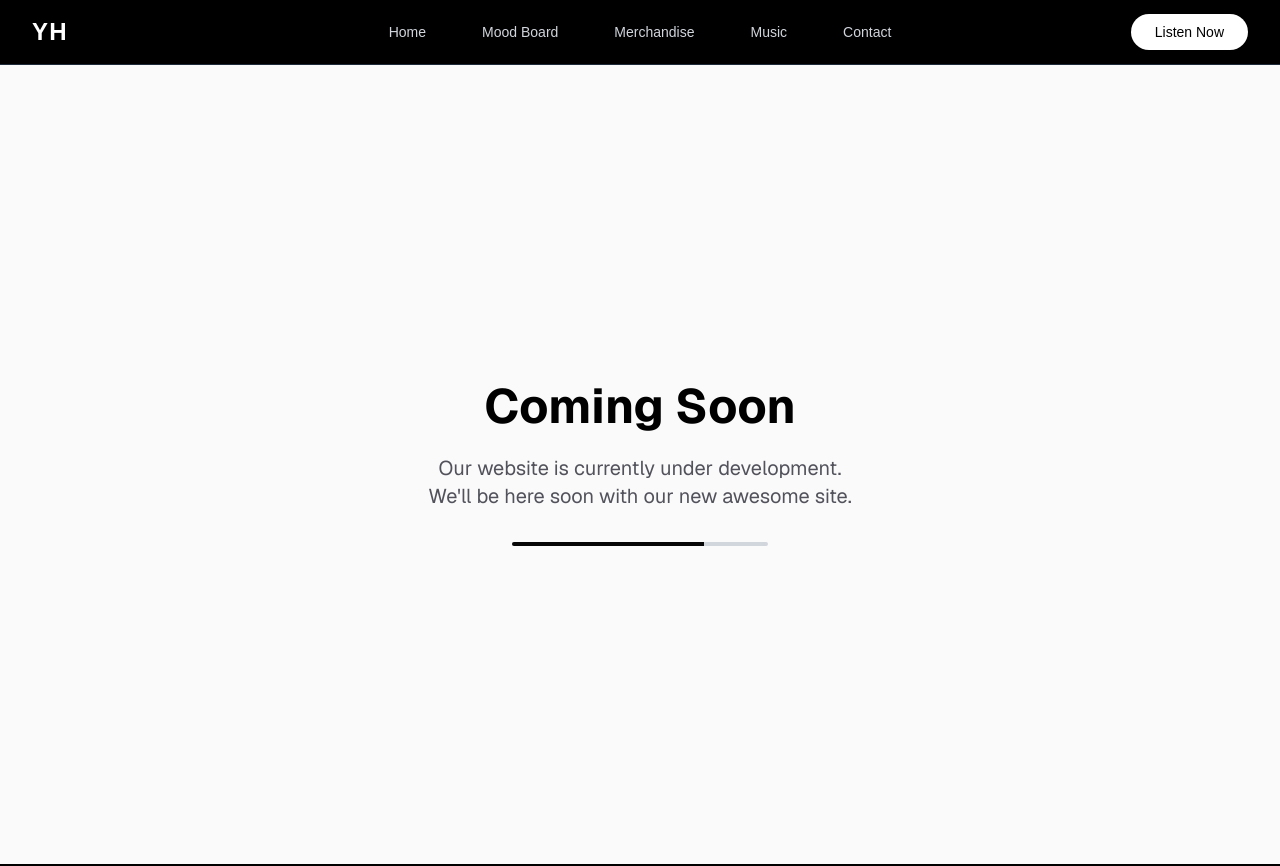
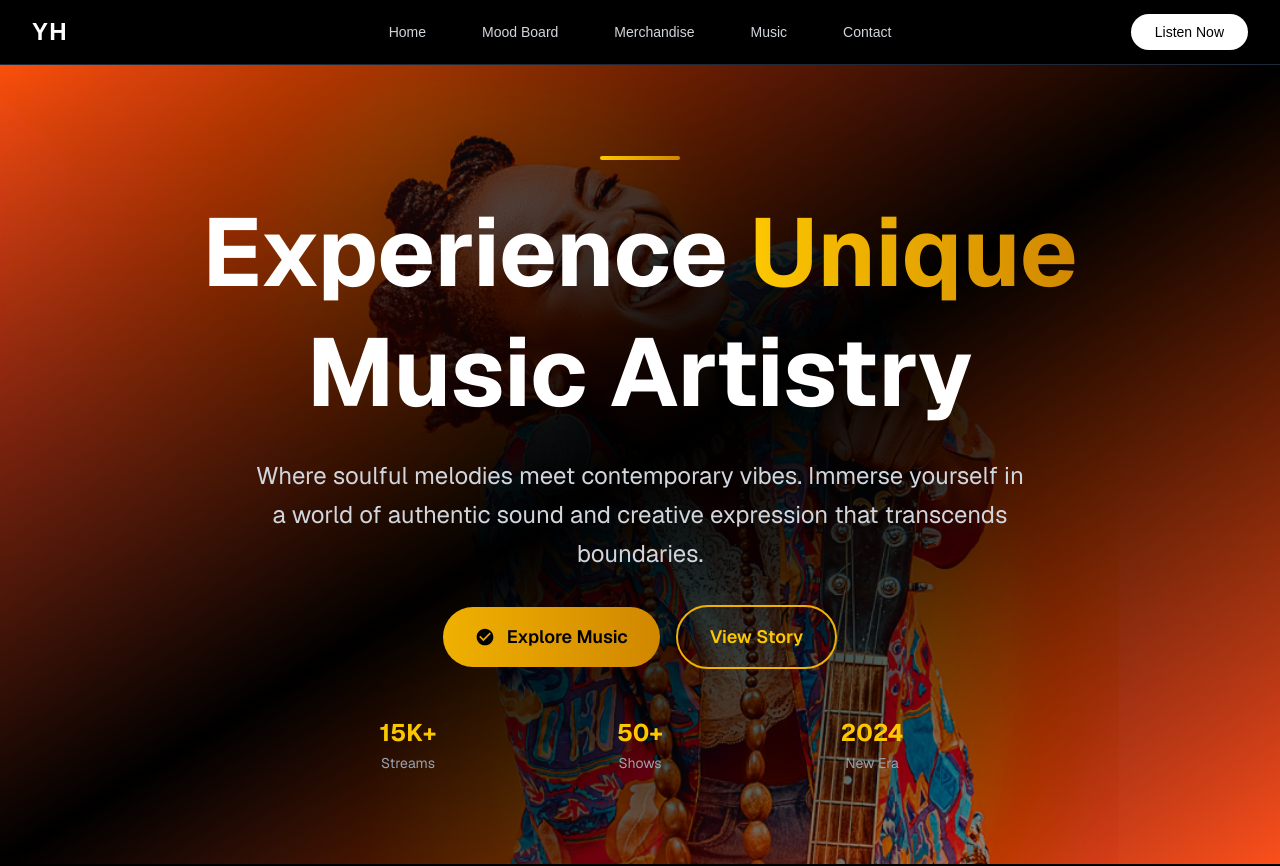
Before and after one commit to Mykol5/yhstore, a Next.js app: page / in a window 1280 px wide. Shown: the top 866 px of the page. Built offline with nearby package versions, Linux system fonts and the light colour scheme.

Commit message:
updated main page screen commit

```diff
--- a/app/page.tsx
+++ b/app/page.tsx
@@ -1,3 +1,99 @@
+import UpcomingSong from './components/UpcomingSong';
+
+export default function Home() {
+  return (
+    <div className="min-h-screen bg-black font-sans">
+      {/* Hero Section */}
+      <section className="relative min-h-screen flex items-center justify-center overflow-hidden">
+        {/* Background Image with Overlay */}
+        <div
+          className="absolute inset-0 bg-black bg-opacity-70 z-0"
+          style={{
+            backgroundImage: 'url("/hero-bg.png")', // Replace with actual image path
+            backgroundSize: 'cover',
+            backgroundPosition: 'center',
+            backgroundRepeat: 'no-repeat'
+          }}
+        />
+
+        {/* Gold Overlay Gradient */}
+        <div className="absolute inset-0 bg-gradient-to-br from-yellow-500/10 via-black to-yellow-600/5 z-10" />
+
+        {/* Content */}
+        <div className="relative z-20 text-center px-4 sm:px-6 lg:px-8 max-w-6xl mx-auto">
+          {/* Logo/Brand */}
+          <div className="mb-8">
+            {/* <div className="text-yellow-400 text-4xl font-bold tracking-wider mb-2">
+              YH
+            </div> */}
+            <div className="w-20 h-1 bg-gradient-to-r from-yellow-400 to-yellow-600 mx-auto rounded-full" />
+          </div>
+
+          {/* Main Heading */}
+          <h1 className="text-5xl md:text-7xl lg:text-8xl font-bold text-white mb-6 leading-tight">
+            Experience{' '}
+            <span className="text-transparent bg-clip-text bg-gradient-to-r from-yellow-400 to-yellow-600">
+              Unique
+            </span>{' '}
+            Music Artistry
+          </h1>
+
+          {/* Sub Text */}
+          <p className="text-xl md:text-2xl text-gray-300 mb-8 max-w-3xl mx-auto leading-relaxed">
+            Where soulful melodies meet contemporary vibes. Immerse yourself in a world of
+            authentic sound and creative expression that transcends boundaries.
+          </p>
+
+          {/* CTA Buttons */}
+          <div className="flex flex-col sm:flex-row gap-4 justify-center items-center mb-12">
+            <button className="bg-gradient-to-r from-yellow-500 to-yellow-600 text-black px-8 py-4 rounded-full font-semibold text-lg transform transition-all duration-300 hover:scale-105 hover:shadow-2xl flex items-center gap-3">
+              <svg className="w-5 h-5" fill="currentColor" viewBox="0 0 24 24">
+                <path d="M12 2C6.48 2 2 6.48 2 12s4.48 10 10 10 10-4.48 10-10S17.52 2 12 2zm-2 15l-5-5 1.41-1.41L10 14.17l7.59-7.59L19 8l-9 9z"/>
+              </svg>
+              Explore Music
+            </button>
+
+            <button className="border-2 border-yellow-500 text-yellow-400 px-8 py-4 rounded-full font-semibold text-lg transform transition-all duration-300 hover:scale-105 hover:bg-yellow-500/10 hover:shadow-2xl">
+              View Story
+            </button>
+          </div>
+
+          {/* Stats/Highlights */}
+          <div className="grid grid-cols-1 sm:grid-cols-3 gap-6 max-w-2xl mx-auto">
+            <div className="text-center">
+              <div className="text-yellow-400 text-2xl font-bold mb-1">15K+</div>
+              <div className="text-gray-400 text-sm">Streams</div>
+            </div>
+            <div className="text-center">
+              <div className="text-yellow-400 text-2xl font-bold mb-1">50+</div>
+              <div className="text-gray-400 text-sm">Shows</div>
+            </div>
+            <div className="text-center">
+              <div className="text-yellow-400 text-2xl font-bold mb-1">2024</div>
+              <div className="text-gray-400 text-sm">New Era</div>
+            </div>
+          </div>
+
+          {/* Scroll Indicator */}
+          {/* <div className="absolute bottom-8 left-1/2 transform -translate-x-1/2 animate-bounce">
+            <div className="w-6 h-10 border-2 border-yellow-400 rounded-full flex justify-center">
+              <div className="w-1 h-3 bg-yellow-400 rounded-full mt-2" />
+            </div>
+          </div> */}
+        </div>
+      </section>
+
+      {/* Upcoming Song Section */}
+      <UpcomingSong />
+    </div>
+  );
+}
+
+
+
+
+
+
 // import Image from "next/image";
 
 // export default function Home() {
@@ -63,29 +159,4 @@
 //     </div>
 //   );
 // }
-
-
-import UpcomingSong from './components/UpcomingSong';
-
-export default function Home() {
-  return (
-    <div className="min-h-screen bg-zinc-50 font-sans dark:bg-black">
-      <main className="min-h-screen flex items-center justify-center">
-        <div className="text-center">
-          <h1 className="text-5xl font-bold text-black dark:text-white mb-6">
-            Coming Soon
-          </h1>
-          <p className="text-xl text-zinc-600 dark:text-zinc-400 max-w-md">
-            Our website is currently under development.
-            We'll be here soon with our new awesome site.
-          </p>
-          <div className="mt-8 w-64 h-1 bg-gray-300 dark:bg-gray-700 rounded-full mx-auto overflow-hidden">
-            <div className="h-full bg-black dark:bg-white w-3/4 animate-pulse"></div>
-          </div>
-        </div>
-      </main>
-
-      <UpcomingSong />
-    </div>
-  );
-}
+// }
```
Also changed, not shown: public/hero-bg.png (added).
